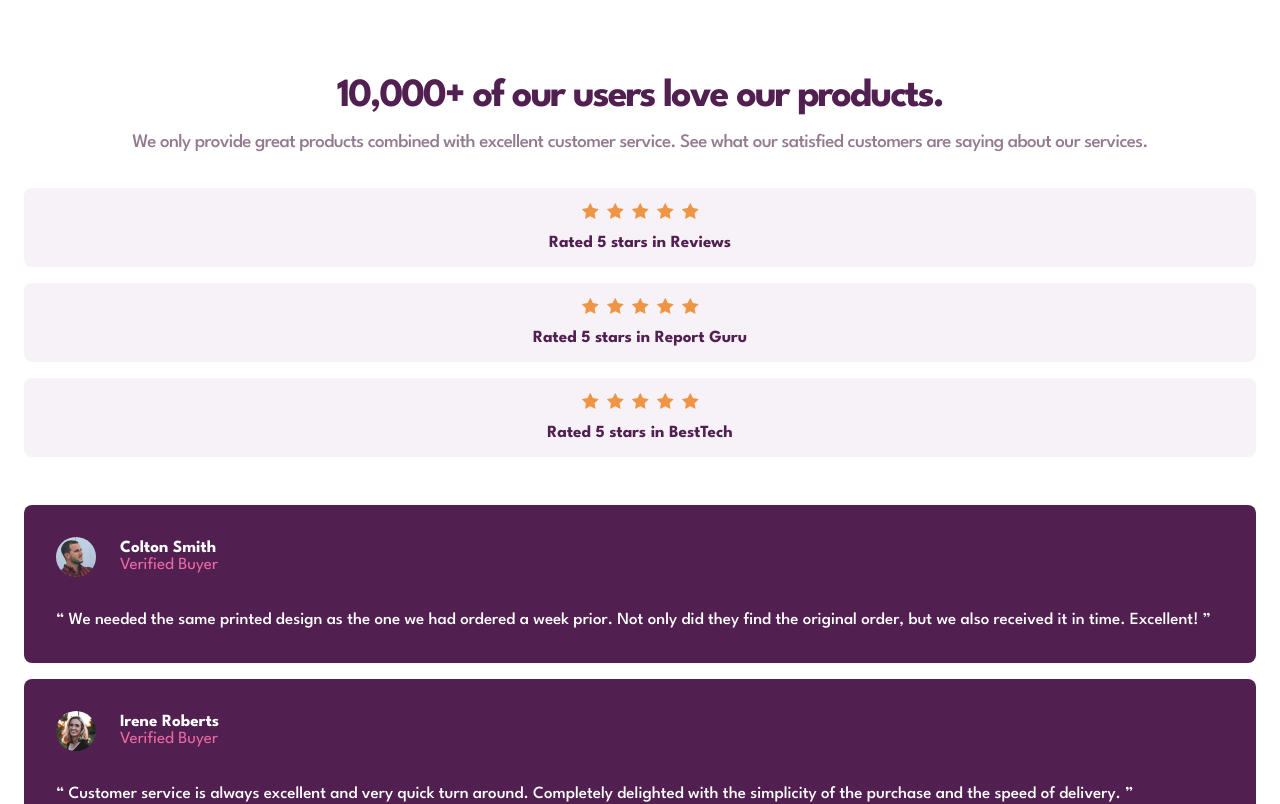
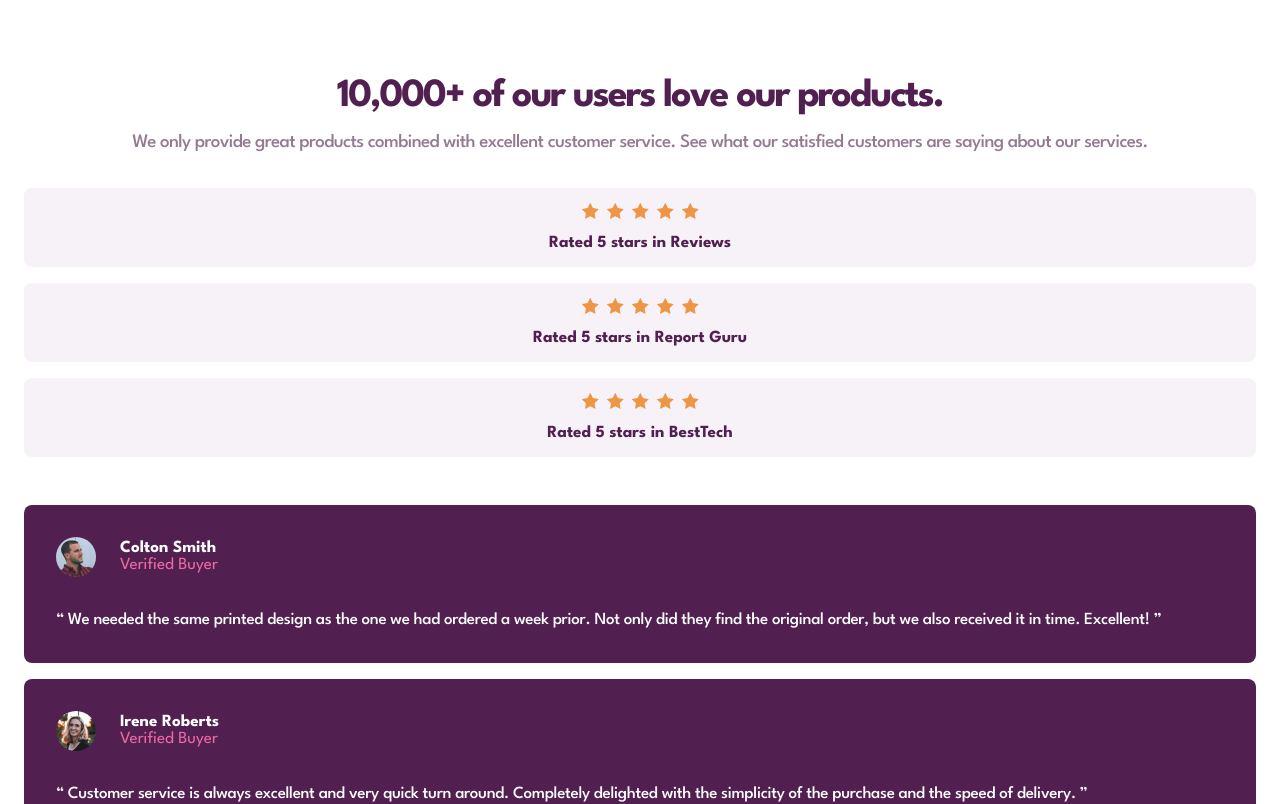
Before and after one commit to g-akca/social-proof-section, a React (Vite) app: page / in a window 1280 px wide. Shown: the top 804 px of the page. Built offline with nearby package versions, Linux system fonts and the light colour scheme.

Commit message:
Add tracking style to message in TestimonialItem component

```diff
--- a/src/components/TestimonialItem.jsx
+++ b/src/components/TestimonialItem.jsx
@@ -10,7 +10,7 @@ function TestimonialItem({ name, title, message, image }) {
         </div>
       </div>
 
-      <p className="leading-[130%] font-medium">“ {message} ”</p>
+      <p className="leading-[130%] font-medium tracking-[-0.3px]">“ {message} ”</p>
     </div>
   )
 }
```
